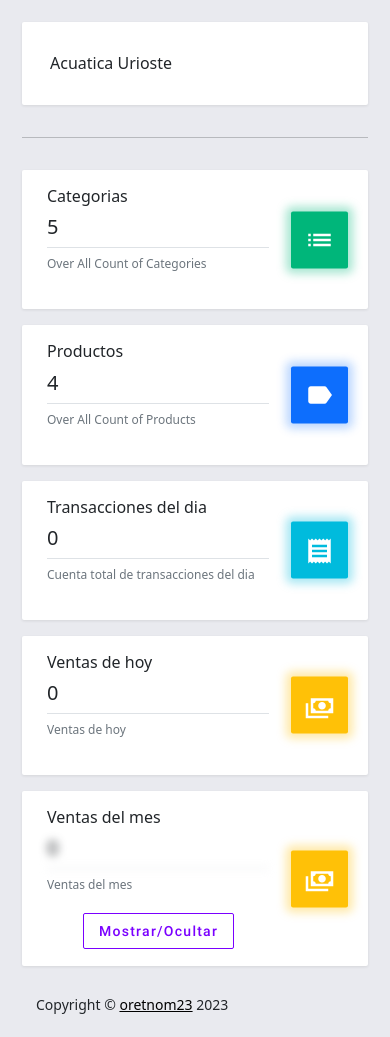
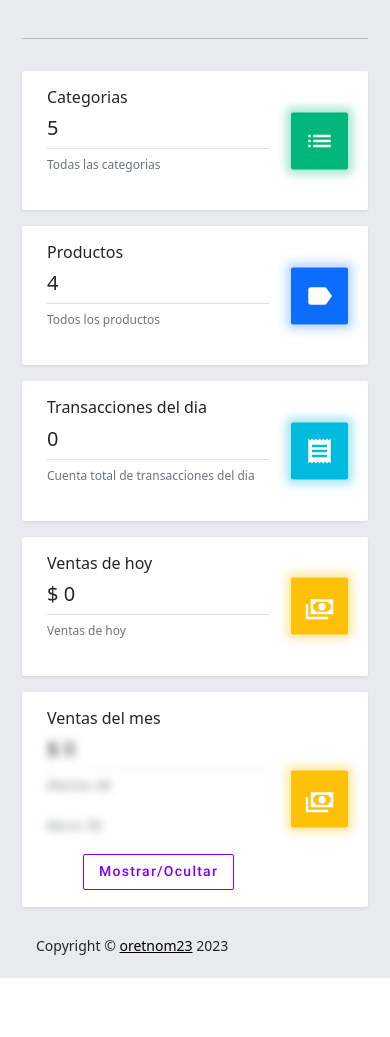
Before and after one commit to luisspe/posUrioste, a Django app: page / in a window 390 px wide. Shown: the part 71-1108 px from the top of the page. After the commit the page ends 1049 px from the top, so only its background shows below. Run offline with Django 3.2, Linux system fonts and the light colour scheme; a user stored in the database is signed in; data comes from the database, SQL or seed files in the repository; some libraries are stand-ins or nearby versions.

Commit message:
cambios ui

```diff
--- a/posApp/templates/posApp/home.html
+++ b/posApp/templates/posApp/home.html
@@ -14,13 +14,7 @@
     color: black;
 }
 </style>
-<div class="mdc-layout-grid__cell stretch-card mdc-layout-grid__cell--span-12">
-    <div class="mdc-card">
-        <div class="d-flex justify-content-between">
-            <h4 class="card-title mb-0">Acuatica Urioste</h4>
-        </div>
-    </div>
-</div>
+
 <div class="mdc-layout-grid__cell stretch-card mdc-layout-grid__cell--span-12">
     <hr class="w-100">
 </div>
@@ -29,7 +23,7 @@
         <div class="card-inner">
             <h5 class="card-title">Categorias</h5>
             <h5 class="font-weight-light pb-2 mb-1 border-bottom">{{ categories|intcomma }}</h5>
-            <p class="tx-12 text-muted">Over All Count of Categories</p>
+            <p class="tx-12 text-muted">Todas las categorias</p>
             <div class="card-icon-wrapper">
                 <i class="material-icons">list</i>
             </div>
@@ -41,7 +35,7 @@
         <div class="card-inner">
             <h5 class="card-title">Productos</h5>
             <h5 class="font-weight-light pb-2 mb-1 border-bottom">{{ products|intcomma }}</h5>
-            <p class="tx-12 text-muted">Over All Count of Products</p>
+            <p class="tx-12 text-muted">Todos los productos</p>
             <div class="card-icon-wrapper">
                 <i class="material-icons">label</i>
             </div>
@@ -64,7 +58,7 @@
     <div class="mdc-card info-card info-card--warning">
         <div class="card-inner">
             <h5 class="card-title">Ventas de hoy</h5>
-            <h5 class="font-weight-light pb-2 mb-1 border-bottom">{{ total_sales|intcomma }}</h5>
+            <h5 class="font-weight-light pb-2 mb-1 border-bottom">$ {{ total_sales|intcomma }}</h5>
             <p class="tx-12 text-muted">Ventas de hoy</p>
             <div class="card-icon-wrapper">
                 <i class="mdi mdi-cash-multiple"></i>
@@ -76,8 +70,9 @@
     <div class="mdc-card info-card info-card--warning">
         <div class="card-inner">
             <h5 class="card-title">Ventas del mes</h5>
-            <h5 id="monthSales" class="font-weight-light pb-2 mb-1 border-bottom borroso">{{ month_sales|intcomma }}</h5>
-            <p class="tx-12 text-muted">Ventas del mes</p>
+            <h5 id="monthSales" class="font-weight-light pb-2 mb-1 border-bottom borroso">$ {{ month_sales|intcomma }}</h5>
+            <p id="borro" class="tx-12 text-muted borroso">Efectivo: ${{ month_sales_cash|intcomma }}</p>
+            <p id="borroo" class="tx-12 text-muted borroso">Banco: ${{ month_sales_bank|intcomma }}</p>
             <div class="card-icon-wrapper">
                 <i class="mdi mdi-cash-multiple"></i>
             </div>
@@ -92,7 +87,14 @@
 <script>
     document.getElementById("toggleSalesButton").addEventListener("click", function() {
         var monthSales = document.getElementById("monthSales");
+        var efectivo = document.getElementById("borro");
+        var banco = document.getElementById("borroo");
+
         monthSales.classList.toggle("borroso");
+        efectivo.classList.toggle("borroso");
+        banco.classList.toggle("borroso");
+
     });
+
 </script>
 {% endblock pageContent %}
--- a/posApp/templates/posApp/navigation.html
+++ b/posApp/templates/posApp/navigation.html
@@ -1,9 +1,10 @@
 {% load static %}
 <!-- partial:partials/_sidebar.html -->
-<aside class="mdc-drawer mdc-drawer--dismissible mdc-drawer--open bg-dark bg-gradient">
+<aside class="mdc-drawer mdc-drawer--dismissible mdc-drawer--open" style="background-color:#081552 ;">
     <div class="mdc-drawer__header border-bottom border-light">
         <a href="{% url 'home-page' %}" class="brand-logo">
-            <h3 class="text-center text-light">Acuatica Urioste</h3>
+
+            <img style="display: block; margin: 0 auto; max-width: 150px; height: auto;" src="https://static.wixstatic.com/media/7dbb81_b3104a39f3ed47ae8c62b057b5437929~mv2.png/v1/fill/w_411,h_411,al_c,q_85,usm_0.66_1.00_0.01,enc_auto/313400177_487585436739361_7975272688749260606_n.png" alt="">
         </a>
     </div>
     <div class="mdc-drawer__content">
--- a/posApp/views.py
+++ b/posApp/views.py
@@ -62,15 +62,32 @@ def home(request):
         date_added__month = current_month,
 
     ).all()
+
+    month_sales_cash = Sales.objects.filter(
+        date_added__year=current_year,
+        date_added__month = current_month,
+        tipoPago=1
+
+    ).all()
+    month_sales_bank = Sales.objects.filter(
+        date_added__year=current_year,
+        date_added__month = current_month,
+        tipoPago=2
+
+    ).all()
     total_sales = sum(today_sales.values_list('grand_total',flat=True))
     month_sales = sum(month_sales.values_list('grand_total',flat=True))
+    month_sales_cash = sum(month_sales_cash.values_list('grand_total',flat=True))
+    month_sales_bank = sum(month_sales_bank.values_list('grand_total',flat=True))
     context = {
         'page_title':'Home',
         'categories' : categories,
         'products' : products,
         'transaction' : transaction,
         'total_sales' : total_sales,
-        'month_sales': month_sales
+        'month_sales': month_sales,
+        'month_sales_cash': month_sales_cash,
+        'month_sales_bank': month_sales_bank,
     }
     return render(request, 'posApp/home.html',context)
 
```
Also changed, not shown: posApp/templates/posApp/pos.html (+15 -18 lines).
